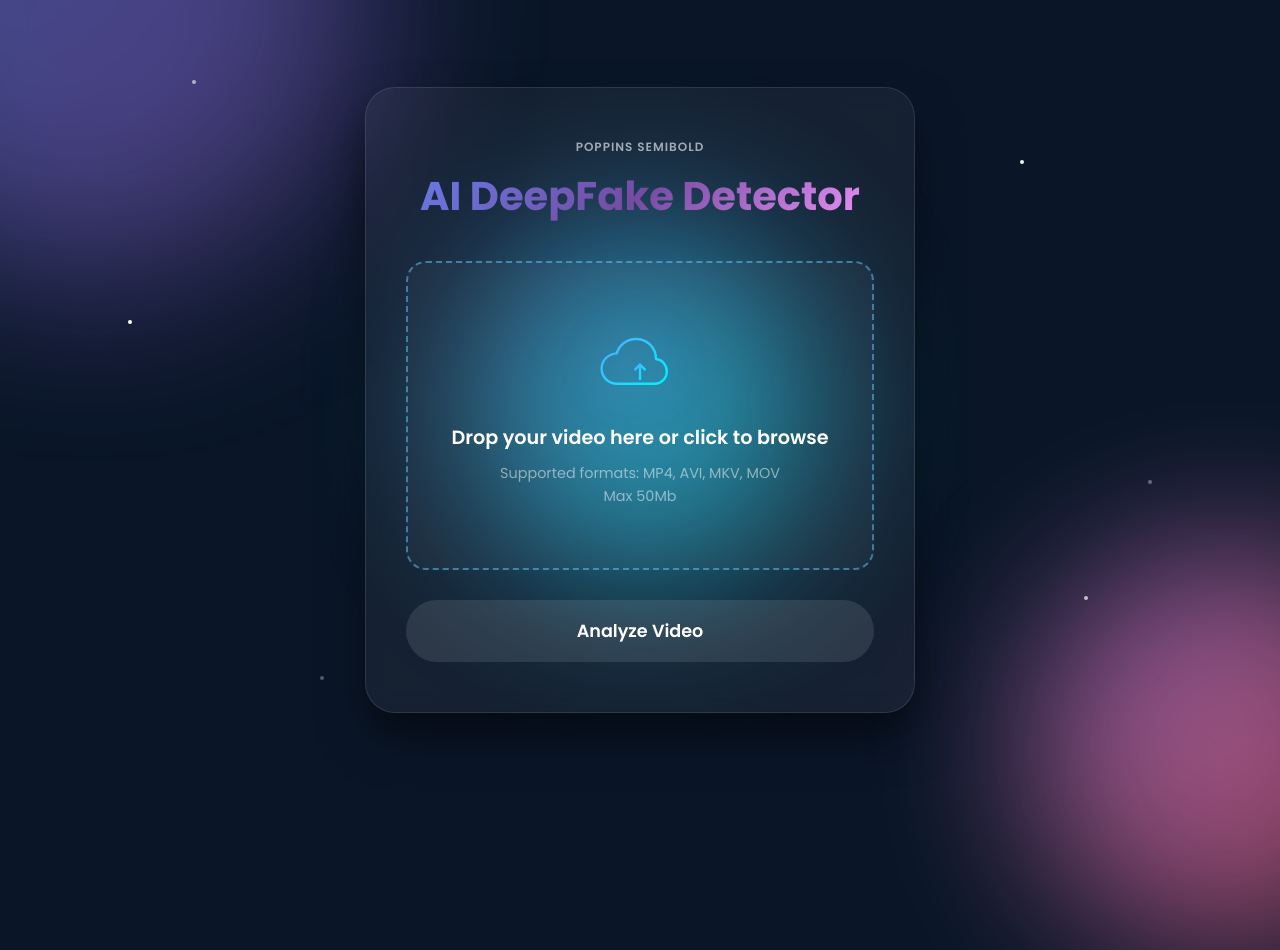
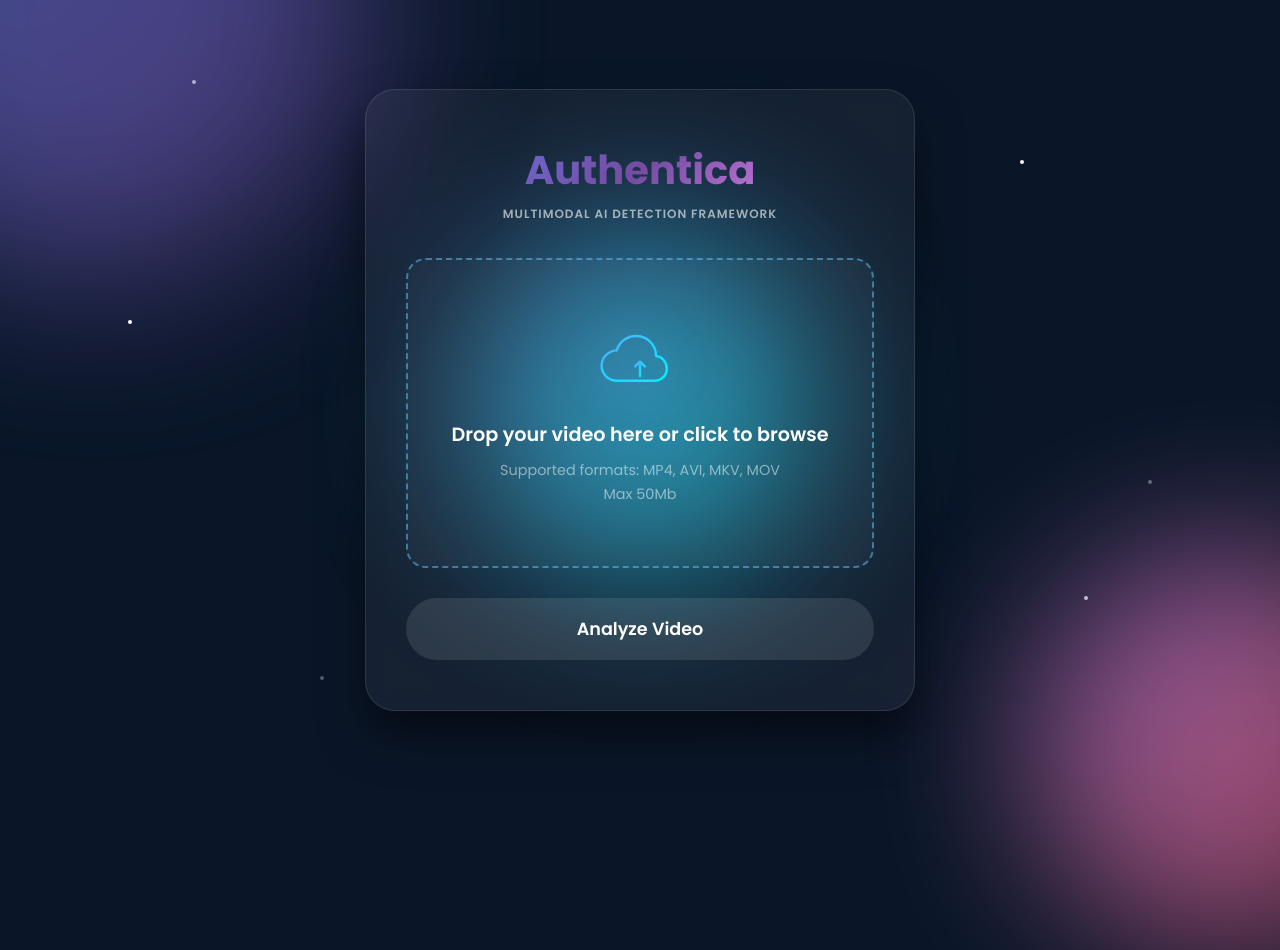
Before and after one commit to FallenAB/authentica, a plain HTML site: page templates/index.html in a window 1280 px wide. Shown: the top 950 px of the page. Drawn offline with Linux system fonts and the light colour scheme.

Commit message:
Changed index.html to showcase proper text

```diff
--- a/templates/index.html
+++ b/templates/index.html
@@ -472,8 +472,8 @@
 
     <div class="container">
         <div class="header">
-            <div class="header-title">Poppins Semibold</div>
-            <h1>AI DeepFake Detector</h1>
+            <h1>Authentica</h1>
+            <div class="header-title">Multimodal AI Detection Framework</div>
         </div>
 
         <div class="upload-box" id="uploadArea">
```
